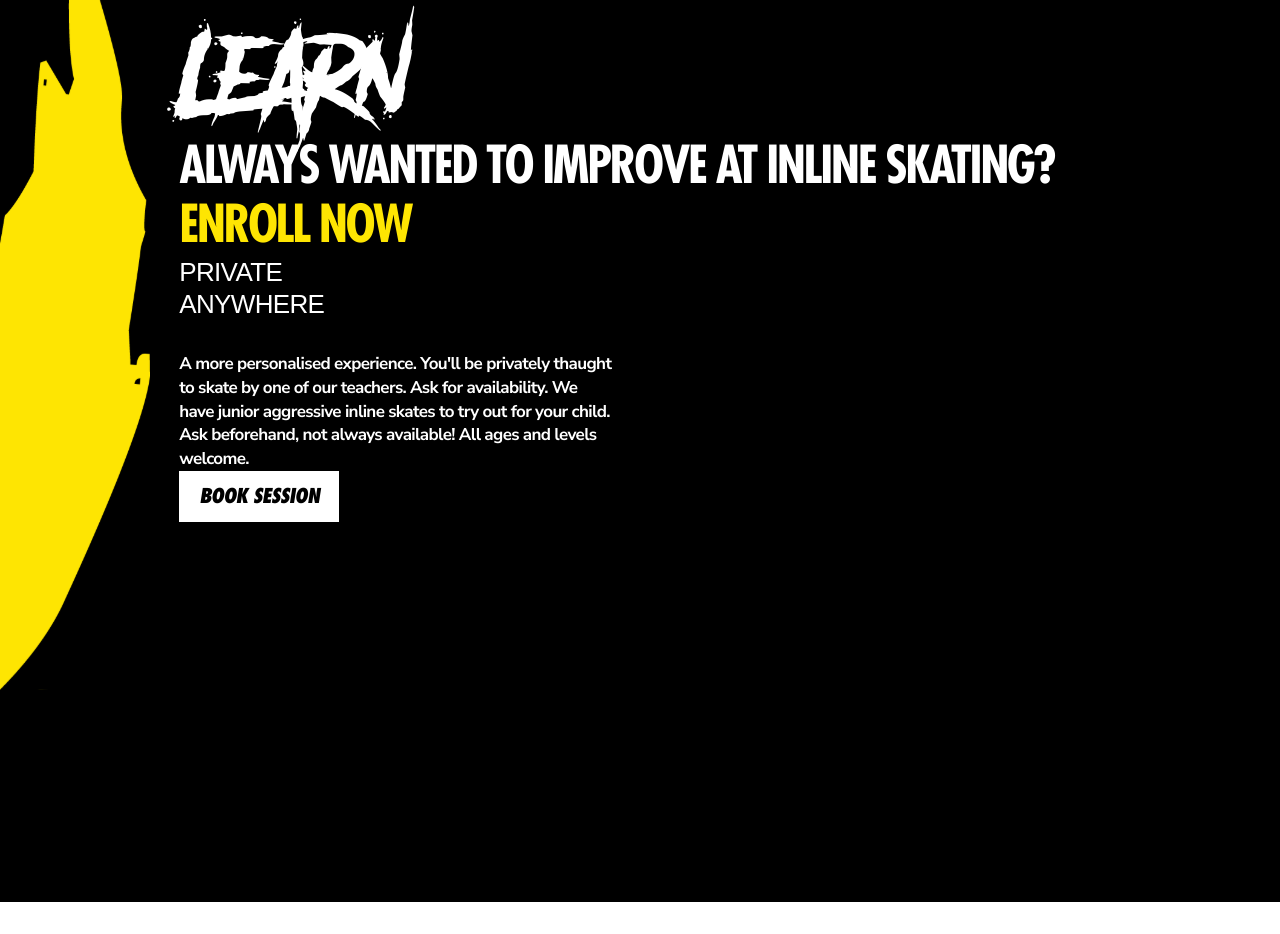
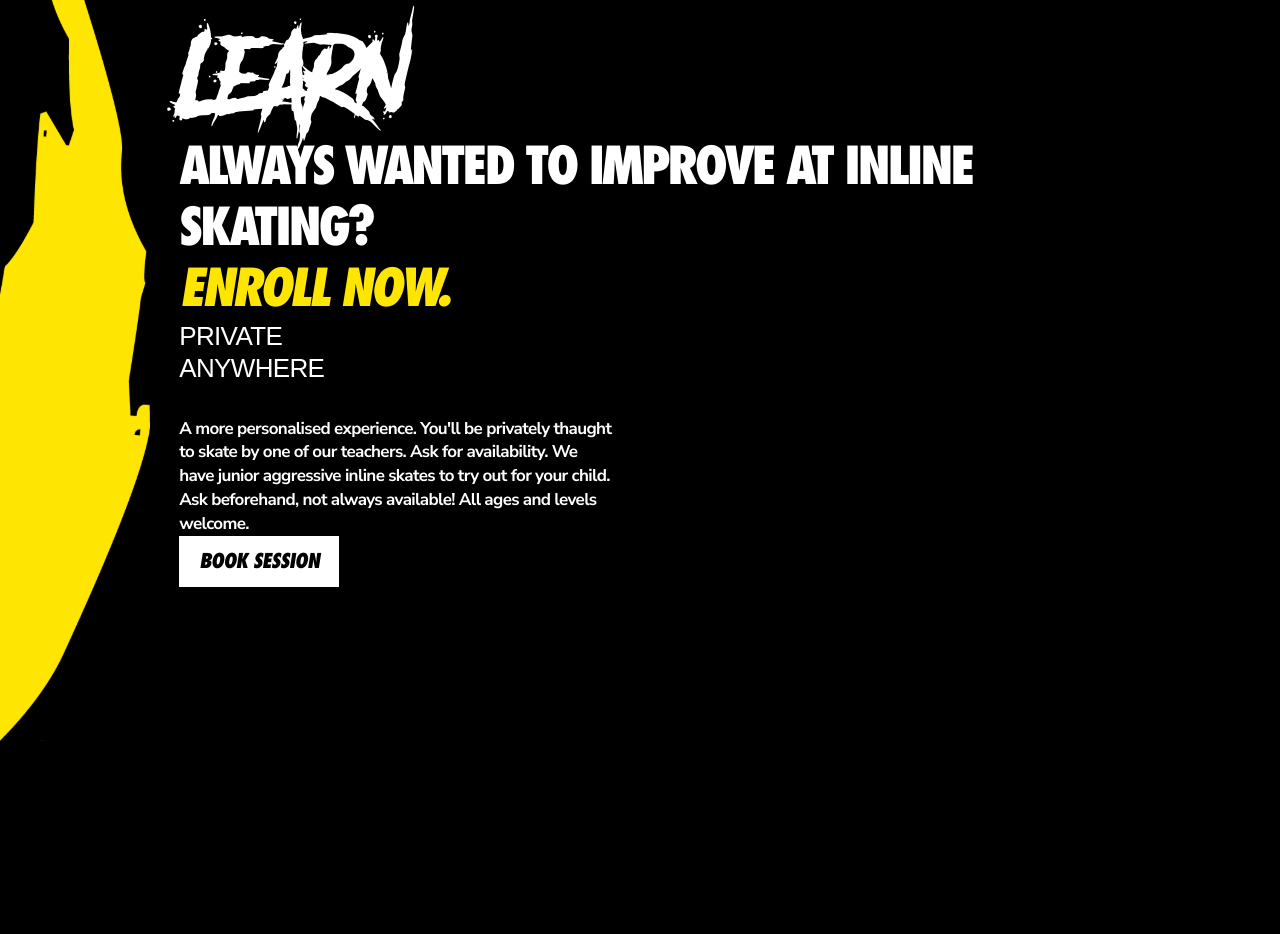
Before and after one commit to friederjanmoerman/next-kapot, a Next.js app: page / in a window 1280 px wide. Shown: the part 960-1894 px from the top of the page. Before the commit the page ends 1862 px from the top, so only its background shows below. Built offline with nearby package versions, Linux system fonts and the light colour scheme; a web font is replaced by a local one.

Commit message:
style SectionLearn

```diff
--- a/components/SectionLearn/index.tsx
+++ b/components/SectionLearn/index.tsx
@@ -16,11 +16,17 @@ const SectionLearn = () => {
       <Typography color={"#fff"} variant="h1" component="h2">
         Learn
       </Typography>
-      <Typography color={"#fff"} variant="h3">
+      <Typography
+        variant="h2"
+        fontFamily={"FuturaStdCondensedExtraBd"}
+        textTransform={"uppercase"}
+        fontSize={"51px"}
+        color={"#fff"}
+      >
         Always wanted to improve at inline skating?
       </Typography>
-      <Typography color={"#fee502"} variant="h3">
-        Enroll now
+      <Typography variant="h2" textTransform={"uppercase"} fontSize={"51px"} color={"#fee502"}>
+        Enroll now.
       </Typography>
       <Grid container spacing={7}>
         <Grid item lg={6}>
--- a/styles/globals.css
+++ b/styles/globals.css
@@ -36,6 +36,11 @@ a {
 }
 
 @font-face {
+  font-family: "FuturaStdCondensedExtraBd";
+  src: url("../public/fonts/FuturaStdCondensedExtraBd.woff2") format('woff2');
+}
+
+@font-face {
   font-family: "FuturaStdCondExtraBoldOblique";
   src: url("../public/fonts/FuturaStdCondExtraBoldObl.woff2") format('woff2');
 }
```
Also changed, not shown: public/fonts/FuturaStdCondensedExtraBd.woff2 (added), public/images/illustrations/paint-splash-2.svg (added).
